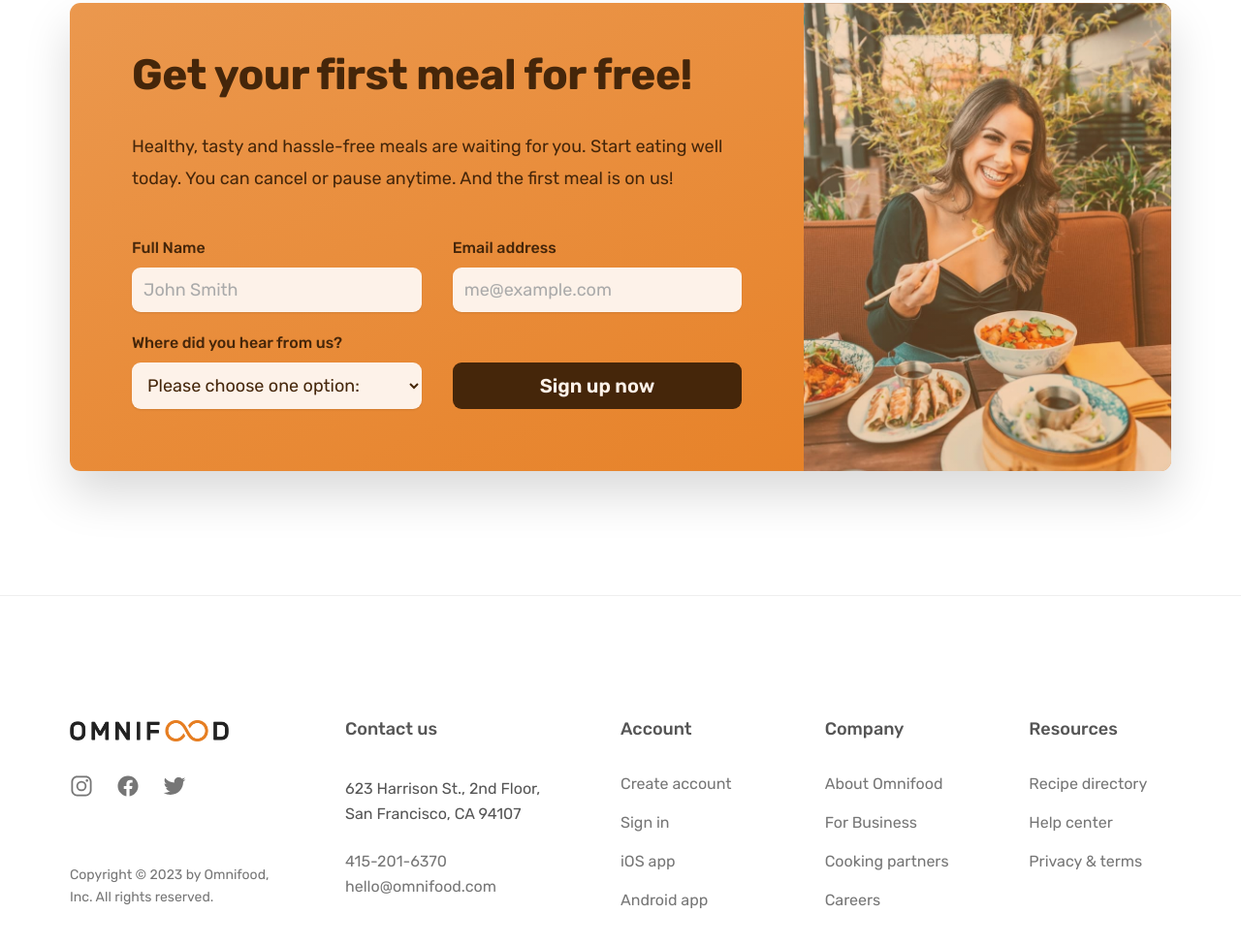
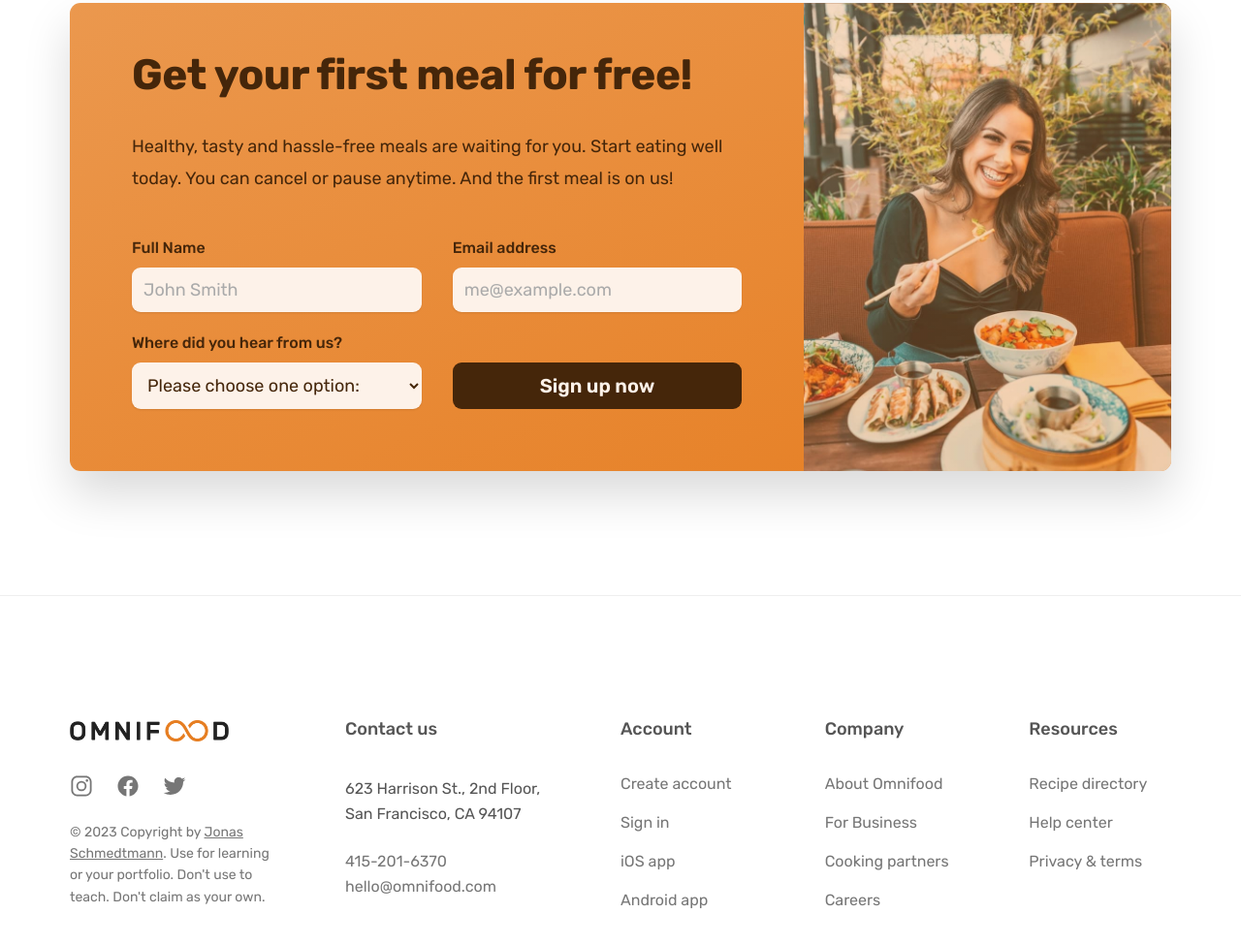
Before and after one commit to glacien/omnifood, a website built with Parcel: page index.html in a window 1280 px wide. Shown: the part 6036-7011 px from the top of the page at 97% size. Built offline with nearby package versions, Linux system fonts and the light colour scheme; a script that the page names is missing.

Commit message:
Changing footer and readme

```diff
--- a/css/style.css
+++ b/css/style.css
@@ -630,6 +630,12 @@
   margin-top: auto;
 }
 
+.twitter-link {
+  font-size: 1.4rem;
+  line-height: 1.6;
+  color: #767676;
+}
+
 .footer-heading {
   font-size: 1.8rem;
   font-weight: 500;
--- a/index.html
+++ b/index.html
@@ -669,8 +669,14 @@
           </ul>
 
           <p class="copyright">
-            Copyright &copy; <span class="year">2027</span> by Omnifood, Inc.
-            All rights reserved.
+            &copy; <span class="year">2027</span> Copyright by
+            <a
+              class="twitter-link"
+              target="_blank"
+              href="https://twitter.com/jonasschmedtman"
+              >Jonas Schmedtmann</a
+            >. Use for learning or your portfolio. Don't use to teach. Don't
+            claim as your own.
           </p>
         </div>
 
```
Also changed, not shown: README.md.
